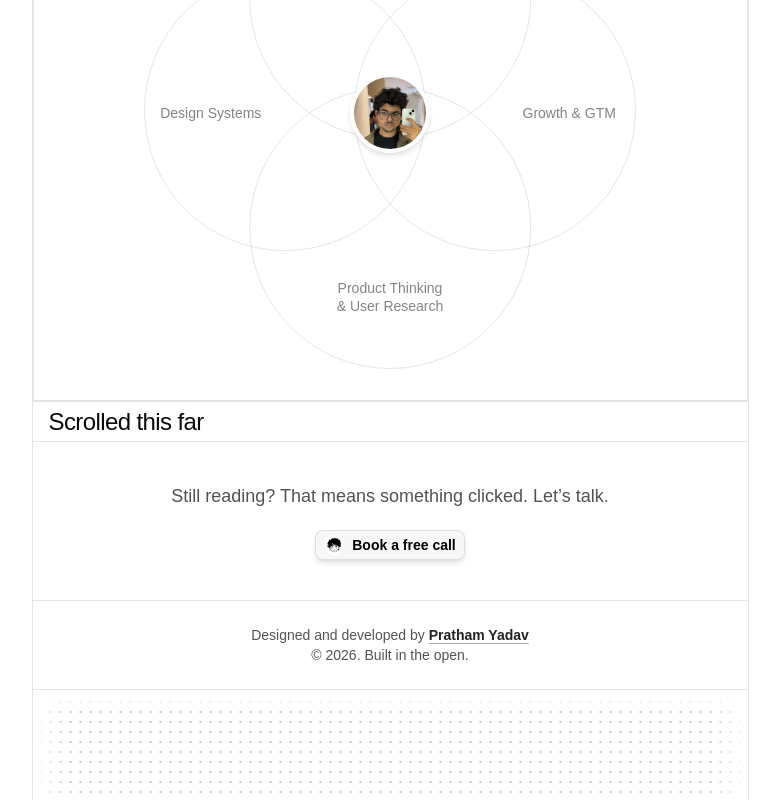
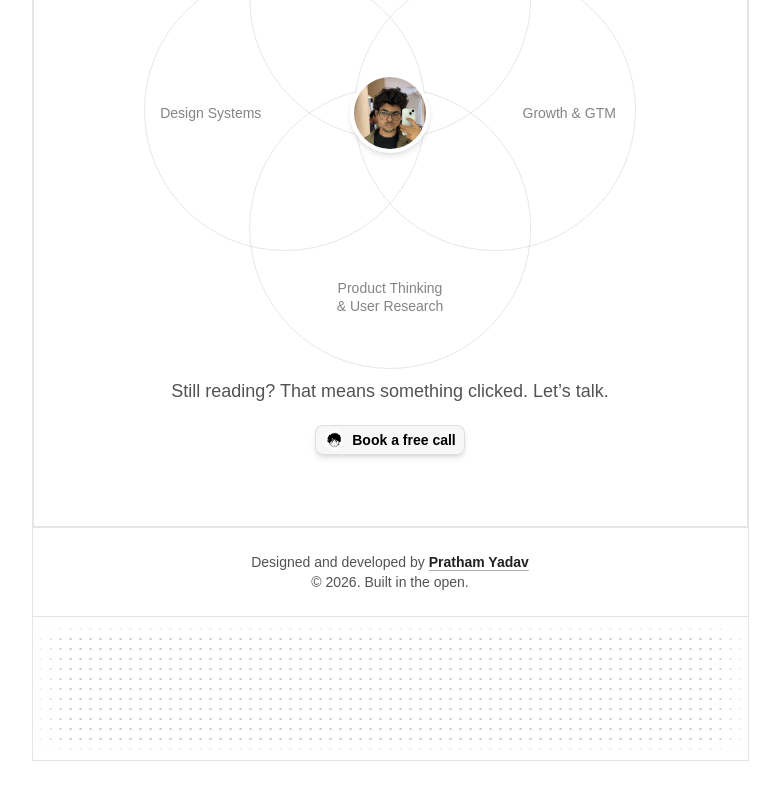
Before and after one commit to insanekrishnna/pratham_portfoilio, a Next.js app: page / in a window 1280 px wide. Shown: the part 5584-6384 px from the top of the page, without its empty margins (250-1030 px from the left). After the commit the page ends 6345 px from the top, so only its background shows below. Built offline with nearby package versions, Linux system fonts and the light colour scheme; no server answers; a web font is replaced by a local one.

Commit message:
refactor: restructure SkillsVenn and CTA components for improved layout and clarity

```diff
--- a/app/page.tsx
+++ b/app/page.tsx
@@ -42,11 +42,11 @@ export default function HomePage() {
       <HatchRule />
       <Writing />
 
-      {/* Brings its own hatch rule. */}
-      <SkillsVenn />
-
-      <HatchRule />
-      <CTA />
+      {/* Brings its own rule; the CTA sits inside its frame, with no
+          divider between the circles and the invitation. */}
+      <SkillsVenn>
+        <CTA />
+      </SkillsVenn>
     </main>
   )
 }
--- a/components/common/skills-venn.tsx
+++ b/components/common/skills-venn.tsx
@@ -8,6 +8,8 @@ type SkillsVennProps = {
   profileImage?: string
   skills?: { top: string; left: string; right: string; bottom: string }
   className?: string
+  /** Rendered inside the same frame, below the circles. */
+  children?: React.ReactNode
 }
 
 /**
@@ -19,6 +21,7 @@ export function SkillsVenn({
   profileImage = skillsVenn.image,
   skills = skillsVenn.skills,
   className,
+  children,
 }: SkillsVennProps) {
   return (
     <div>
@@ -76,6 +79,8 @@ export function SkillsVenn({
             </div>
           </div>
         </div>
+
+        {children}
       </section>
     </div>
   )
--- a/components/home/cta.tsx
+++ b/components/home/cta.tsx
@@ -2,7 +2,6 @@ import Image from "next/image"
 import Link from "next/link"
 import { Plus } from "lucide-react"
 
-import { SectionHeading } from "@/components/layout/section-heading"
 import { profile } from "@/lib/content/profile"
 import { sectionIds } from "@/lib/content/site"
 
@@ -12,10 +11,13 @@ import { sectionIds } from "@/lib/content/site"
  */
 export function CTA() {
   return (
-    <section aria-labelledby={sectionIds.contact}>
-      <SectionHeading id={sectionIds.contact}>Scrolled this far</SectionHeading>
-
-      <div className="flex w-full flex-col items-center px-5 py-10 sm:px-10">
+    // No heading and no section of its own: this closes out the Ikigai
+    // block above rather than opening a new one, so the circles and the
+    // invitation read as a single panel with no rule between them.
+    <div
+      id={sectionIds.contact}
+      className="flex w-full flex-col items-center px-5 pt-2 pb-10 sm:px-10"
+    >
         <p className="mb-5 text-center text-sm text-balance opacity-70 md:text-lg">
           Still reading? That means something clicked. Let’s talk.
         </p>
@@ -47,9 +49,8 @@ export function CTA() {
               Book a free call
             </span>
           </span>
-        </Link>
-      </div>
-    </section>
+      </Link>
+    </div>
   )
 }
 
```
